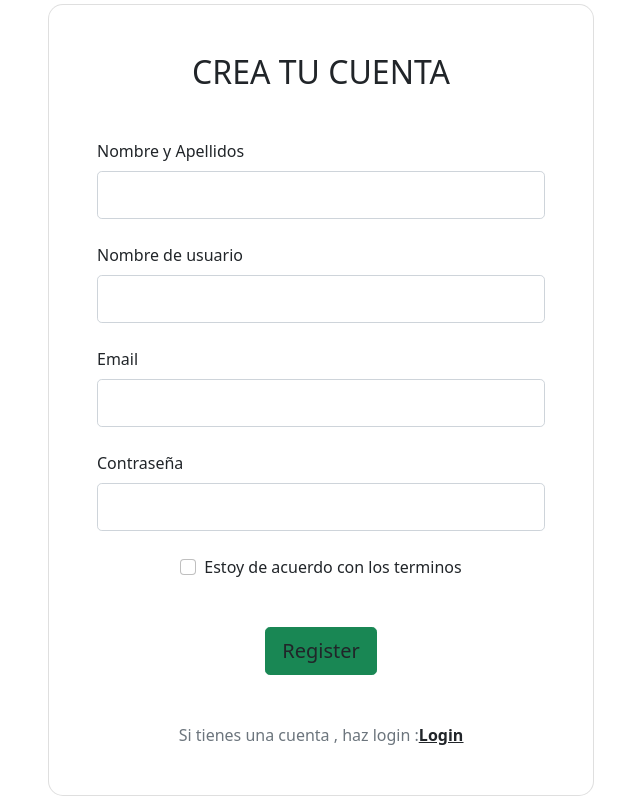
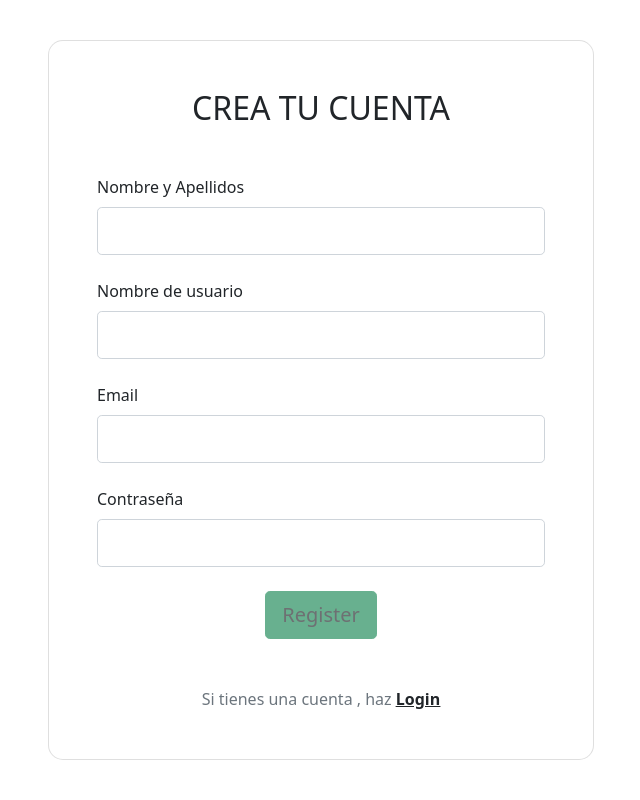
Before and after one commit to fartorr0810/MueveteSevilla, an Angular app: page /register in a window 1280 px wide. Shown: the whole page, without its empty margins (319-959 px from the left). Built offline with nearby package versions, Linux system fonts and the light colour scheme.

Commit message:
Termino registro

```diff
--- a/src/app/control-acceso/login/login.component.html
+++ b/src/app/control-acceso/login/login.component.html
@@ -1,3 +1,10 @@
+<div class="mask d-flex align-items-center h-100 gradient-custom-3">
+  <div class="container h-100">
+      <div class="row d-flex justify-content-center align-items-center h-100">
+          <div class="col-12 col-md-9 col-lg-7 col-xl-6">
+              <div class="card" style="border-radius: 15px;">
+                  <div class="card-body p-5">
+                      <h2 class="text-uppercase text-center mb-5">Entra en tu cuenta</h2>
 <div class="container">
     <form (ngSubmit)="login()" autocomplete="off" #formulario="ngForm" class="well form-horizontal">
         <div class="form-group">
@@ -24,6 +31,12 @@
             <div class=" ">
                 <a class=" " [routerLink]="[ '/register'] ">No tengo cuenta, deseo registrarme</a>
             </div>
-        </div>
+      </div>
     </div>
+  </div>
 </div>
+</div>
+</div>
+</div>
+</div>
+</div>
--- a/src/app/control-acceso/register/register.component.html
+++ b/src/app/control-acceso/register/register.component.html
@@ -9,40 +9,33 @@
                             <form [formGroup]="formulario">
                                 <div class="form-outline mb-4">
                                     <label class="form-label">Nombre y Apellidos</label>
-                                    <input type="text" formControlName="name" class="form-control form-control-lg" />
+                                    <input type="text" formControlName="name" class="form-control form-control-lg" required/>
                                     <span *ngIf="campoEsValido('name')" class="form-text text-danger">Debe introducir un nombre valido</span>
                                 </div>
                                 <div class="form-outline mb-4">
                                     <label class="form-label">Nombre de usuario</label>
-                                    <input type="text" formControlName="username" class="form-control form-control-lg" />
+                                    <input type="text" formControlName="username" class="form-control form-control-lg" required />
                                     <span *ngIf="campoEsValido('username')" class="form-text text-danger">Debe introducir un nombre de usuario valido</span>
 
                                 </div>
                                 <div class="form-outline mb-4">
                                     <label class="form-label">Email</label>
-                                    <input type="email" formControlName="email" class="form-control form-control-lg" />
+                                    <input type="email" formControlName="email" class="form-control form-control-lg" required/>
                                     <span *ngIf="campoEsValido('email')" class="form-text text-danger">Debe introducir un email valido</span>
 
                                 </div>
 
                                 <div class="form-outline mb-4">
                                     <label class="form-label">Contraseña</label>
-                                    <input type="password" formControlName="password" class="form-control form-control-lg" />
+                                    <input type="password" formControlName="password" class="form-control form-control-lg" required/>
                                     <span *ngIf="campoEsValido('password') " class="form-text text-danger">Debe introducir un password valido</span>
 
                                 </div>
-                                <div class="form-check d-flex justify-content-center mb-5">
-                                    <label class="form-check-label">
-                                    <input class="form-check-input me-2" type="checkbox" value="" />
-                   Estoy de acuerdo con los terminos
-                  </label>
+                                <div class="d-flex justify-content-center">
+                                    <button (click)="register()" type="button" class="btn btn-success btn-block btn-lg gradient-custom-4 text-body" [disabled]="formulario.invalid">Register</button>
                                 </div>
 
-                                <div class="d-flex justify-content-center">
-                                    <button (click)="register()" type="button" class="btn btn-success btn-block btn-lg gradient-custom-4 text-body">Register</button>
-                                </div>
-
-                                <p class="text-center text-muted mt-5 mb-0">Si tienes una cuenta , haz login :<a routerLink="/login" class="fw-bold text-body"><u>Login</u></a></p>
+                                <p class="text-center text-muted mt-5 mb-0">Si tienes una cuenta , haz <a routerLink="/login" class="fw-bold text-body"><u>Login</u></a></p>
                             </form>
 
                         </div>
--- a/src/app/control-acceso/register/register.component.ts
+++ b/src/app/control-acceso/register/register.component.ts
@@ -1,5 +1,8 @@
 import { Component, OnInit } from '@angular/core';
 import { FormBuilder, FormGroup, Validators } from '@angular/forms';
+import { Router } from '@angular/router';
+import Swal from 'sweetalert2';
+import { ControlAccesoService } from '../services/control-acceso.service';
 
 @Component({
   selector: 'app-register',
@@ -10,7 +13,8 @@ import { FormBuilder, FormGroup, Validators } from '@angular/forms';
 export class RegisterComponent implements OnInit {
 
   formulario!:FormGroup;
-  constructor(private formBuilder: FormBuilder) { }
+  constructor(private formBuilder: FormBuilder,private authservice: ControlAccesoService,
+    private router:Router) { }
 
   ngOnInit(): void {
     this.buildForm();
@@ -19,27 +23,25 @@ export class RegisterComponent implements OnInit {
   buildForm(){
     this.formulario=this.formBuilder.group({
       name:['',[Validators.required,Validators.minLength(4)]],
-      username:['',[Validators.required,Validators.minLength(4),Validators.pattern("/^[a-zA-Z0-9]+$/")]],
+      username:['',[Validators.required,Validators.minLength(4),Validators.pattern("^[a-z0-9_-]{8,15}$")]],
       email:['',[Validators.required,Validators.email]],
-      password:['',[Validators.required,Validators.minLength(6),Validators.pattern("^(((?=.*[a-z])(?=.*[A-Z]))|((?=.*[a-z])(?=.*[0-9]))|((?=.*[A-Z])(?=.*[0-9])))(?=.{6,})")]]
+      password:['',[Validators.required,Validators.minLength(8)]]
     })
+  }
+
+  campoEsValido(campo:string) {
+    return this.formulario.controls[campo].errors
+            && this.formulario.controls[campo].touched;
   }
   register(){
     const user=this.formulario.value;
-
-    console.log(user);
-  }
-  campoEsValido( campo: string ) {
-    console.log(campo);
-    return this.formulario.controls[campo].errors
-            && this.formulario.controls[campo].touched;
-  }
-  //TODO
-  login(){
-    console.log(this.formulario.value);
-    if (this.formulario.value){
-      this.authservice.login(this.usuario.email,this.usuario.password).subscribe({
+    if (this.formulario.value && !this.formulario.controls['name'].errors &&
+    !this.formulario.controls['username'].errors && !this.formulario.controls['email'].errors
+    && !this.formulario.controls['password'].errors){
+      this.authservice.register(this.formulario.value.email,this.formulario.value.password,
+        this.formulario.value.username,this.formulario.value.name).subscribe({
         next:(resp=>{
+          console.log(resp);
           localStorage.setItem('token',resp.access_token!)
           this.router.navigateByUrl('/home');
         }),
--- a/src/app/control-acceso/services/control-acceso.service.ts
+++ b/src/app/control-acceso/services/control-acceso.service.ts
@@ -30,7 +30,7 @@ export class ControlAccesoService {
   }
   //TODO hacer interfaz usuario
   register(email:string,password:string,username:string,name:string){
-    let direccionurl=this.url+"auth/register";
+    let direccionurl=this.url+"/auth/register";
     let bodypeticion={
       'email':email,
       'password':password,
```
